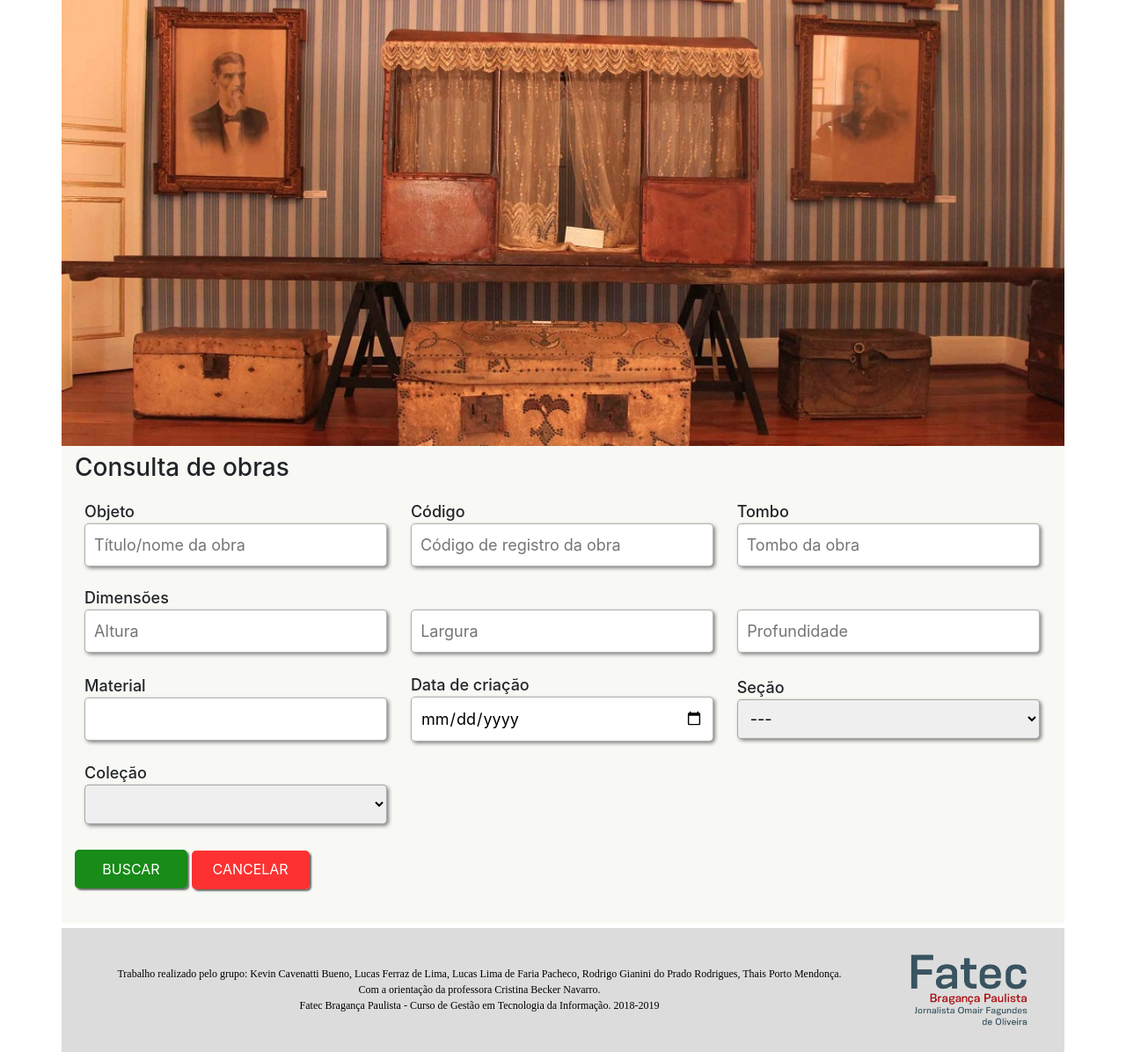
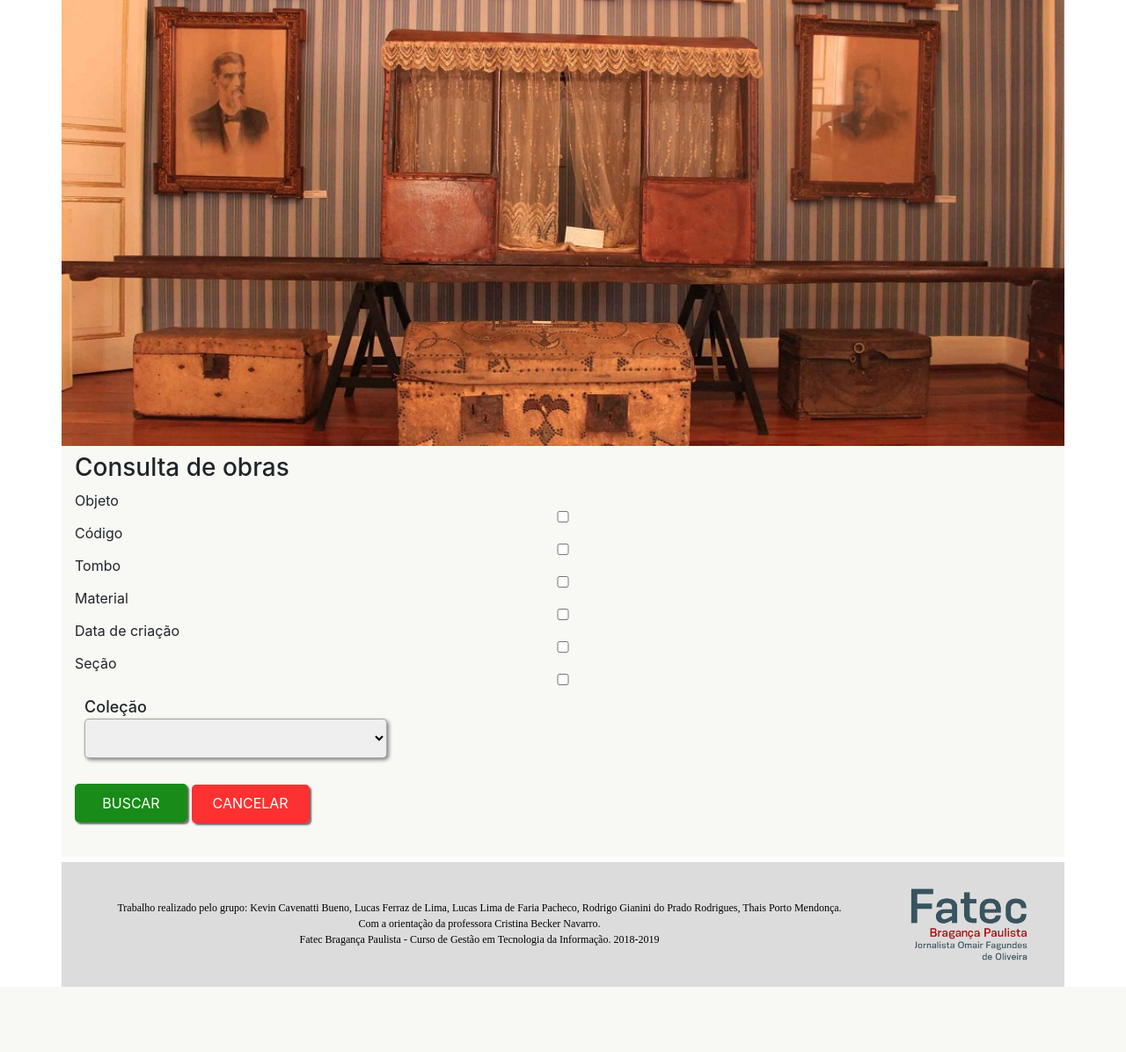
Before and after one commit to Lucaslfp/TG-PHP, a PHP site: page /tg/consulta.php in a window 1280 px wide. Shown: the part 184-1380 px from the top of the page at 88% size. After the commit the page ends 1306 px from the top, so only its background shows below. Run offline with PHP 8.4, Linux system fonts and the light colour scheme; a user stored in the database is signed in; data comes from the database, SQL or seed files in the repository.

Commit message:
filtro na consulta

```diff
--- a/assets/css/styles.css
+++ b/assets/css/styles.css
@@ -823,6 +823,18 @@ body .container {
     text-align: center;
     cursor: pointer;
 }
+.consultar .check-list {
+    display: flex;
+    flex-wrap: wrap;
+    align-items: center;
+}
+.consultar .check-list label {
+    box-shadow: none!important;
+    margin: 0;
+}
+.consultar .check-list input {
+    box-shadow: none!important;
+}
 /*-----FIM TELA DE CONSULTA E RELATÓRIO-----*/
 
 /*-----FOOTER-----*/
--- a/assets/js/scripts.js
+++ b/assets/js/scripts.js
@@ -1,4 +1,7 @@
 $(document).ready(function() {
+
+    ConsultFields();
+
     /*-----TELA DE LOGIN-----*/
     /*Mostrar e esconder telas ocultas */
     $("#login-sistema .register-new-user").on("click", function() {
@@ -369,4 +372,47 @@ $(document).ready(function() {
     $(document).on('change','.cadastrar input[type="file"], .consultar input[type="file"]', function(){
         addImagePreview(this);
     });
-})
+});
+
+function ConsultFields() {
+    $("input[name=check]").change(function(){
+        var maxChecks = 3;
+        if( $("input[name=check]:checked").length == maxChecks ){
+            $("input[name=check]").attr('disabled', 'disabled');
+            $("input[name=check]:checked").removeAttr('disabled');
+        } else {
+             $("input[name=check]").removeAttr('disabled');
+        }
+    });
+    $('.checkboxes').on('click', function() {
+        var $this = $(this);
+        var Fields = $this.attr('id');
+
+        if(!$this.hasClass('is--checked')) {
+            switch (Fields) {
+                case 'titul':
+                    $('.titulos.db').before('<label for="" class="titulos">Objeto<input type="text" id="titul" name="objeto" placeholder="Título/nome da obra" /></label>');
+                    break;
+                case 'regist':
+                    $('.titulos.db').before('<label for="" class="titulos">Código<input type="text" id="regist" name="codigo" placeholder="Código de registro da obra" /></label>');
+                    break;
+                case 'tom':
+                    $('.titulos.db').before('<label for="" class="titulos">Tombo<input type="text" id="tom" name="tombo" placeholder="Tombo da obra" /></label>');
+                    break;
+                case 'collection':
+                    $('.titulos.db').before('<label for="" class="titulos">Material<input type="text" id="collection" name="material" /></label>');
+                    break;
+                case 'init':
+                    $('.titulos.db').before('<label for="" class="titulos">Data de criação<input type="date" id="init" name="data-criacao" /></label>');
+                    break;
+                case 'sect':
+                    $('.titulos.db').before('<label for="" class="titulos">Seção<select id="sect"><option class="opt6">---</option></select></label>');
+            }
+            $this.addClass('is--checked');
+        } else {
+            $this.removeClass('is--checked');
+            $this.parents('.aba-5.col-md-12').find('.titulos input[id='+ Fields +']').parent().remove();
+            $this.parents('.aba-5.col-md-12').find('.titulos select[id='+ Fields +']').parent().remove();
+        }
+    });
+}
--- a/consulta.php
+++ b/consulta.php
@@ -28,23 +28,15 @@ $listar = $pdo->query('SELECT * FROM colecao');
                 </div>
                 <div class="aba-5 col-md-12">
                     <h3>Consulta de obras</h3>
+                    <div class="check-list">
+                        <label for="checks">Objeto</label><input class="checkboxes" type="checkbox" id="titul" name="check">
+                        <label for="checks">Código</label><input class="checkboxes" type="checkbox" id="regist" name="check">
+                        <label for="checks">Tombo</label><input class="checkboxes" type="checkbox" id="tom" name="check">
+                        <label for="checks">Material</label><input class="checkboxes" type="checkbox" id="collection" name="check">
+                        <label for="checks">Data de criação</label><input class="checkboxes" type="checkbox" id="init" name="check">
+                        <label for="checks">Seção</label><input class="checkboxes" type="checkbox" id="sect" name="check">
+                    </div>
                     <form id="consultar-obras" action="./php/obras/funcoes-obras.php?param=consulta" method="POST" enctype="multipart/form-data">
-                        <label for='' class="titulos">Objeto<input type="text" id="titul" name="objeto" placeholder="Título/nome da obra" /></label>
-                        <label for='' class="titulos">Código<input type="text" id="regist" name="codigo" placeholder="Código de registro da obra" /></label>
-                        <label for='' class="titulos">Tombo<input type="text" id="tom" name="tombo" placeholder="Tombo da obra" /></label>
-                        <label for='' class="titulos dimensoes-obra">Dimensões <br />
-                            <input type="text" id="altura" name="altura" placeholder="Altura" />
-                            <input type="text" id="largura" class="margin-vertical" name="largura" placeholder="Largura" />
-                            <input type="text" id="profundidade" name="profundidade" placeholder="Profundidade" />
-                        </label>
-                        <label for='' class="titulos">Material<input type="text" id="collection" name="material" /></label>
-                        <label for='' class="titulos">Data de criação<input type="date" id="init" name="data-criacao" /></label>
-                        <!-- <label for='' class="titulos">Período final<input type="date" id="fim" name="data-fim" /></label> -->
-                        <label for='' class="titulos">Seção
-                            <select id="sect">
-                                <option class="opt6">---</option>
-                            </select>
-                        </label>
                         <label for='' class="titulos db">Coleção
                             <select class="colecao" name="item-colecao">
                                 <option></option>
```
